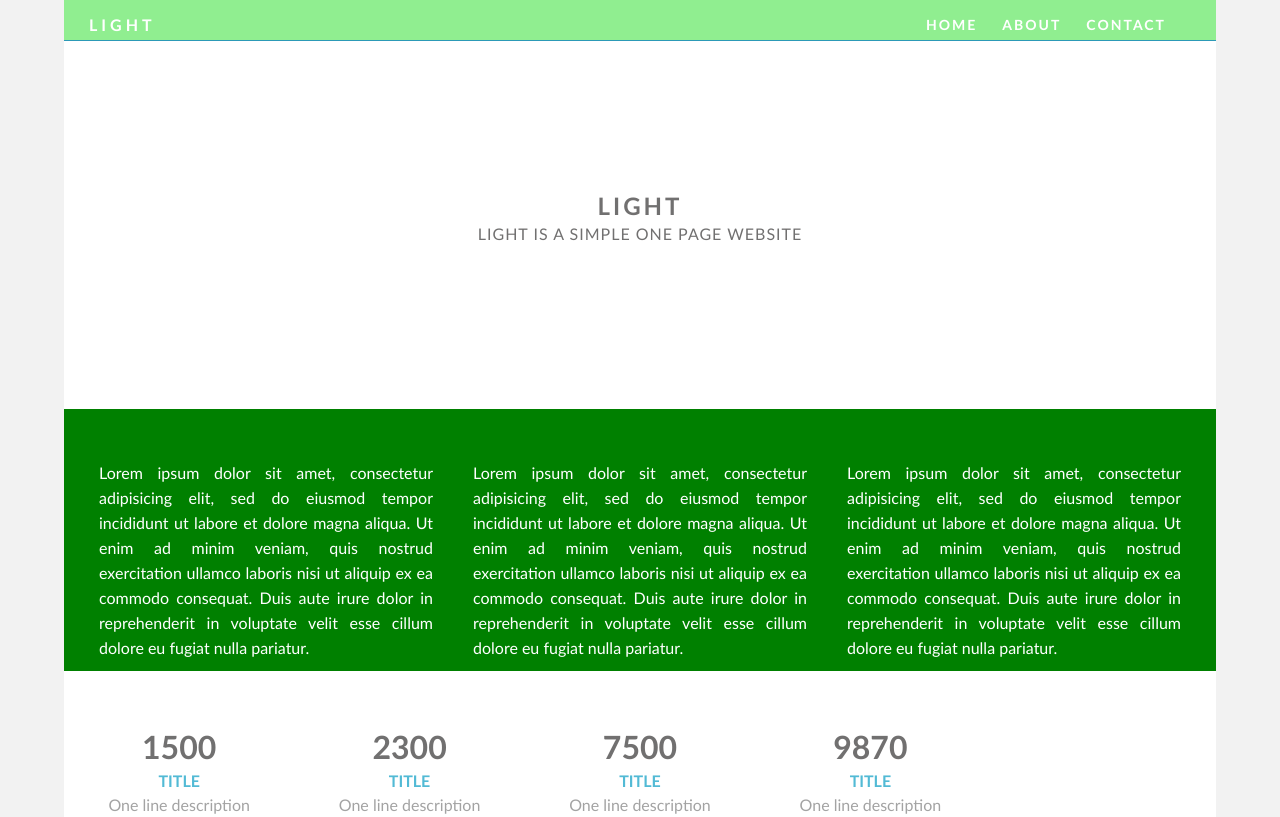
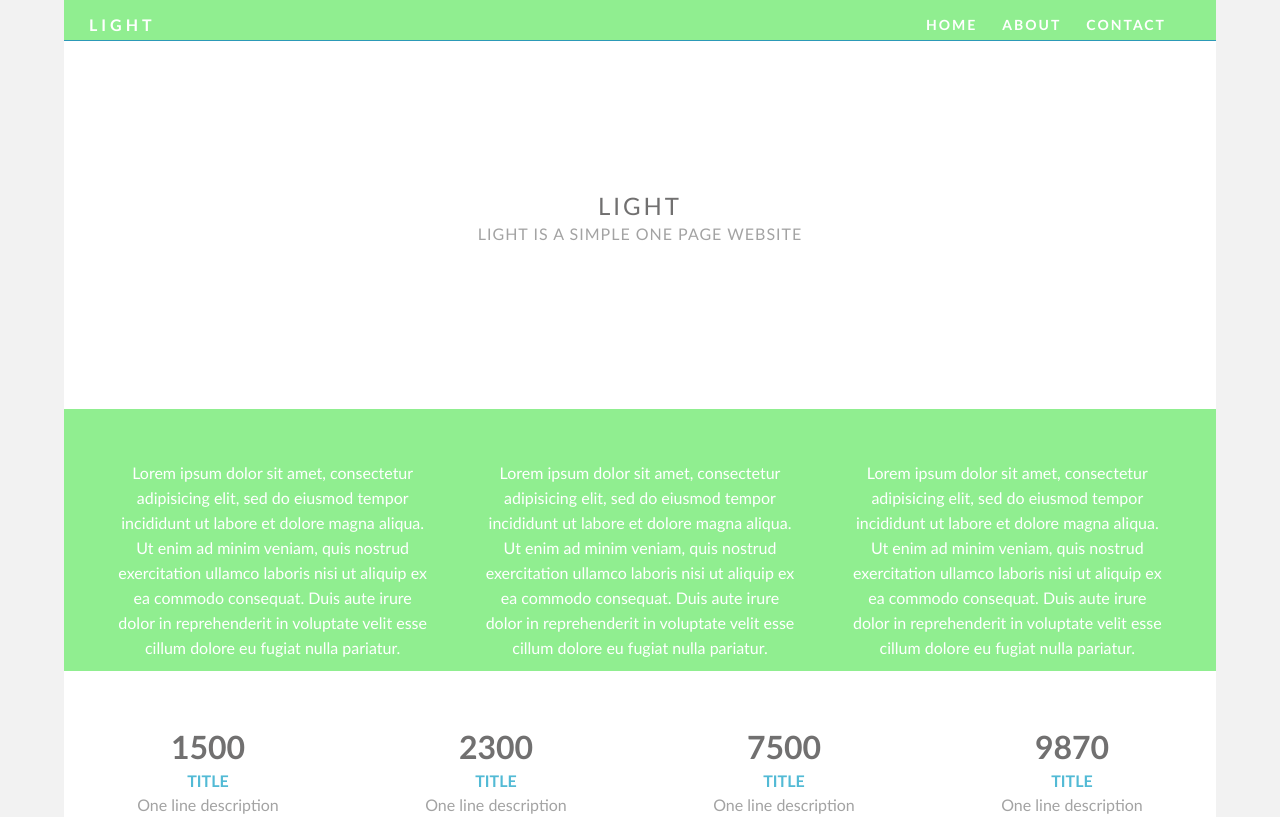
Before and after one commit to BomanC/Harjoitus, a plain HTML site: page index.html in a window 1280 px wide. Shown: the top 817 px of the page. Drawn offline with Linux system fonts and the light colour scheme.

Commit message:
index.html

```diff
--- a/style.css
+++ b/style.css
@@ -78,12 +78,13 @@ ul li:hover a {
 	padding-bottom: 150px;
 }
 .light {
-	font-weight: bold;
+	font-weight: lighter;
+	text-align: right;
 	color: #717070;
 }
 .tagline {
 	text-align: center;
-	color: #717070;
+	color: #A3A3A3;
 	margin-top: 4px;
 	font-weight: lighter;
 	text-transform: uppercase;
@@ -92,20 +93,20 @@ ul li:hover a {
 /* About Section */
 .text_column {
 	width: 33,33%;
-	text-align: justify;
+	text-align: center;
 	font-weight: lighter;
 	line-height: 25px;
 	float: left;
-	padding-left: 20px;
-	padding-right: 20px;
+	padding-left: 25px;
+	padding-right: 25px;
 	color: #FFFFFF;
 }
 .about {
-	padding-left: 15px;
-	padding-right: 15px;
+	padding-left: 25px;
+	padding-right: 25px;
 	padding-top: 35px;
 	display: flex;
-	background-color: green;
+	background-color: lightgreen;
 	margin-top: 0px;
 }
 /* Stats Gallery */
@@ -126,7 +127,7 @@ ul li:hover a {
 	margin-bottom: 0px;
 }
 .thumbnail {
-	width: 20%;
+	width: 25%;
 	text-align: center;
 	float: left;
 	margin-top: 35px;
```
